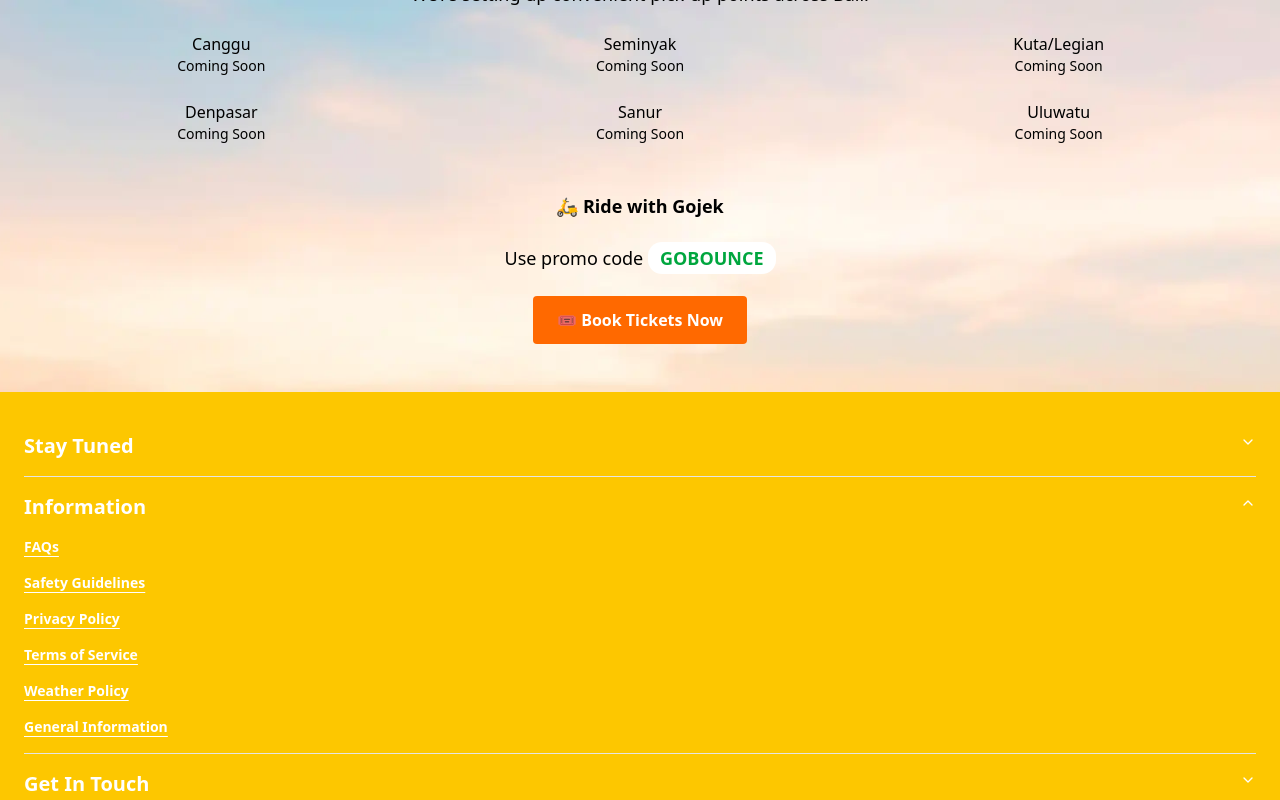
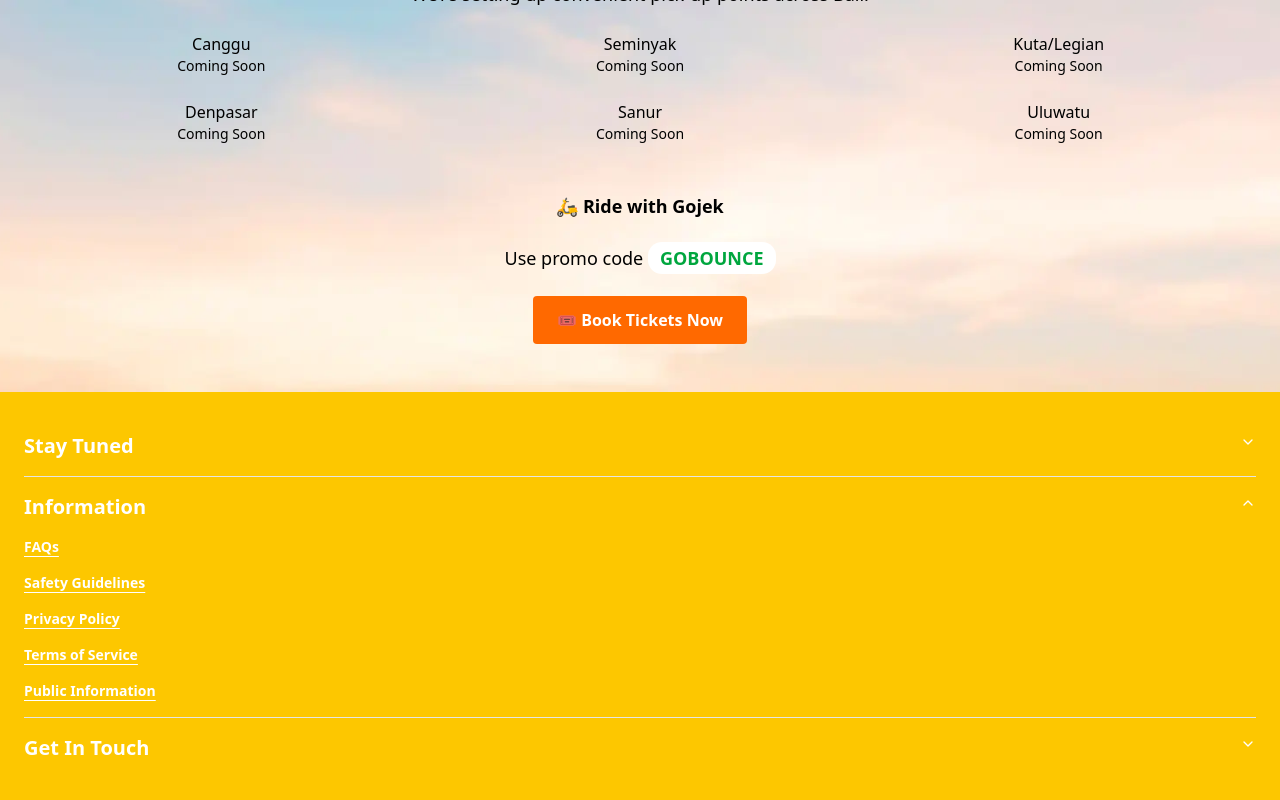
Before and after one commit to dalfiannur/bigbouncebali, a Next.js app: page /en in a window 1280 px wide. Both pictures are taken after a click on the button "Information". Shown: the part 8198-8998 px from the top of the page. Built offline with nearby package versions, Linux system fonts and the light colour scheme; a web font is replaced by a local one.

Commit message:
Update footer links: add external URLs, remove unused links, and adjust for consistency

```diff
--- a/src/components/footer.tsx
+++ b/src/components/footer.tsx
@@ -10,10 +10,12 @@ export const Footer = () => {
 				<AccordionItem value="stay-tuned">
 					<AccordionTrigger className="font-extrabold text-xl">Stay Tuned</AccordionTrigger>
 					<AccordionContent className="flex flex-col gap-4 text-balance font-semibold">
-						<Link href="/" className="underline underline-offset-4 ">
+						<Link href="https://instagram.com/thebigbouncebali" target="_blank"
+							  className="underline underline-offset-4 ">
 							Instagram
 						</Link>
-						<Link href="/" className="underline underline-offset-4 ">
+						<Link href="https://tiktok.com/@thebigbounceindonesia" target="_blank"
+							  className="underline underline-offset-4 ">
 							Tiktok
 						</Link>
 					</AccordionContent>
@@ -34,11 +36,11 @@ export const Footer = () => {
 						<Link href="/terms" className="underline underline-offset-4 ">
 							Terms of Service
 						</Link>
-						<Link href="/weather" className="underline underline-offset-4 ">
-							Weather Policy
-						</Link>
-						<Link href="/general-information" className="underline underline-offset-4 ">
-							General Information
+						{/*<Link href="/weather" className="underline underline-offset-4 ">*/}
+						{/*	Weather Policy*/}
+						{/*</Link>*/}
+						<Link href="/public-information" className="underline underline-offset-4 ">
+							Public Information
 						</Link>
 					</AccordionContent>
 				</AccordionItem>
@@ -46,16 +48,18 @@ export const Footer = () => {
 				<AccordionItem value="get-in-touce">
 					<AccordionTrigger className="text-white font-extrabold text-xl">Get In Touch</AccordionTrigger>
 					<AccordionContent className="flex flex-col gap-4 text-balance white font-semibold">
-						<Link href="/contact-us" className="underline underline-offset-4 ">
-							Contact Us
-						</Link>
-						<Link href="/terms" className="underline underline-offset-4 ">
+						{/*<Link href="/contact-us" className="underline underline-offset-4 ">*/}
+						{/*	Contact Us*/}
+						{/*</Link>*/}
+						<Link href="https://magenta.id" target="_blank" className="underline underline-offset-4 ">
 							Magenta
 						</Link>
-						<Link href="/privacy" className="underline underline-offset-4 ">
+						<Link href="https://incubasestudio.com" target="_blank"
+							  className="underline underline-offset-4 ">
 							Incubase Studio
 						</Link>
-						<Link href="/weather" className="underline underline-offset-4 ">
+						<Link href="https://thebigbounceamerica.com/" target="_blank"
+							  className="underline underline-offset-4 ">
 							The Big Bounce America
 						</Link>
 					</AccordionContent>
@@ -64,7 +68,8 @@ export const Footer = () => {
 			<div className="mt-6 flex justify-center items-center">
 				<Image src="/img/magenta.webp" alt="Magenta & Incubase Studio" width={150} height={90}/>
 			</div>
-			<p className="mt-6 text-xs text-center text-white font-semibold">© {new Date().getFullYear()} <Link href="/">The Big Bounce Bali</Link>. All
+			<p className="mt-6 text-xs text-center text-white font-semibold">© {new Date().getFullYear()} <Link
+				href="/">The Big Bounce Bali</Link>. All
 				rights reserved.</p>
 			<p className="mt-2 text-xs text-center text-white font-bold">PT. Sakti Rekatama Cipta</p>
 		</footer>
```
